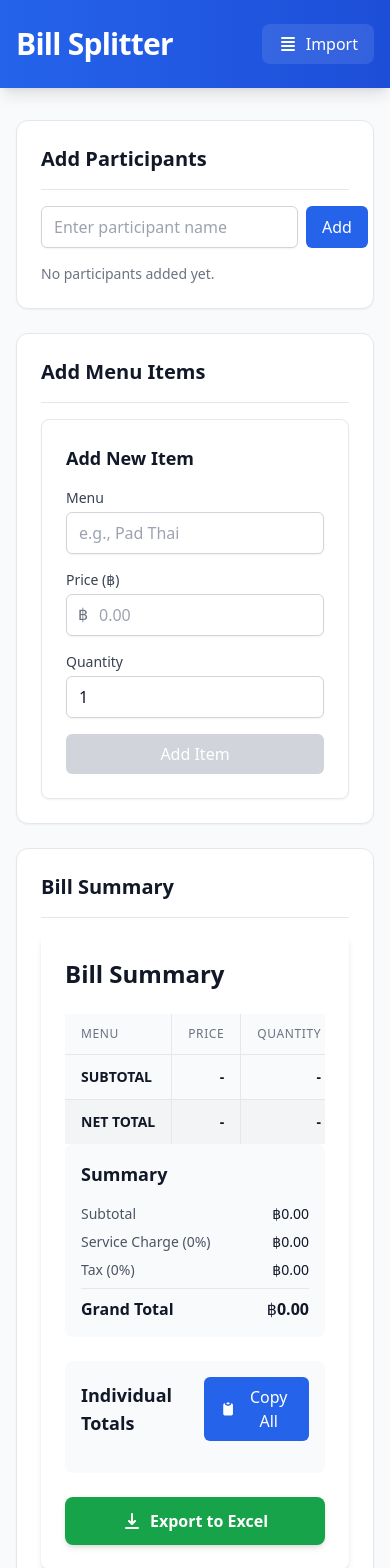
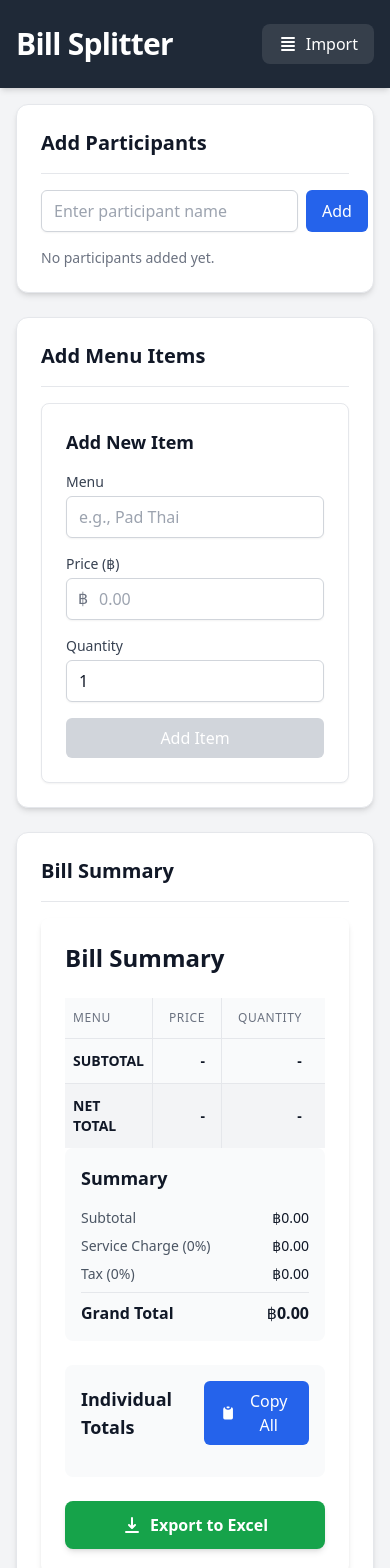
Before and after one commit to wichaisw/bill-splitter, a React (Vite) app: page / in a window 390 px wide. Shown: the top 1568 px of the page. Built offline with nearby package versions, Linux system fonts and the light colour scheme; the HTML template or start-up script is replaced by a standard one.

Commit message:
style: wrap words properly

```diff
--- a/src/App.tsx
+++ b/src/App.tsx
@@ -18,9 +18,9 @@ function App() {
   });
 
   return (
-    <div className="min-h-screen bg-gray-50">
+    <div className="min-h-screen w-full bg-gray-100 flex flex-col">
       {/* Header */}
-      <header className="bg-gradient-to-r from-blue-600 to-blue-700 shadow-lg">
+      <header className="w-full bg-gray-800 shadow-md">
         <div className="max-w-[1920px] mx-auto px-4 sm:px-6 lg:px-8 py-6">
           <div className="flex items-center justify-between">
             <h1 className="text-3xl font-bold text-white tracking-tight">
@@ -35,18 +35,18 @@ function App() {
       </header>
 
       {/* Main Content */}
-      <main className="max-w-[1600px] mx-auto px-4 sm:px-6 lg:px-8 py-8">
+      <main className="w-full flex-1 p-4 sm:p-8 max-w-[1400px] mx-auto">
         <div className="grid grid-cols-1 gap-8">
           {/* Input forms */}
           <div className="space-y-6">
-            <div className="bg-white rounded-xl shadow-sm border border-gray-200 p-6 transition-shadow hover:shadow-md">
+            <div className="w-full bg-white rounded-xl shadow-md border border-gray-200 p-6 sm:p-8 mb-6">
               <h2 className="text-xl font-semibold text-gray-900 border-b border-gray-200 pb-4 mb-4">
                 Add Participants
               </h2>
               <ParticipantForm bill={bill} setBill={setBill} />
             </div>
 
-            <div className="bg-white rounded-xl shadow-sm border border-gray-200 p-6 transition-shadow hover:shadow-md">
+            <div className="w-full bg-white rounded-xl shadow-md border border-gray-200 p-6 sm:p-8 mb-6">
               <h2 className="text-xl font-semibold text-gray-900 border-b border-gray-200 pb-4 mb-4">
                 Add Menu Items
               </h2>
@@ -54,7 +54,7 @@ function App() {
             </div>
 
             {/* Bill Summary */}
-            <div className="bg-white rounded-xl shadow-sm border border-gray-200 p-6 transition-shadow hover:shadow-md">
+            <div className="w-full bg-white rounded-xl shadow-md border border-gray-200 p-6 sm:p-8 mb-6">
               <h2 className="text-xl font-semibold text-gray-900 border-b border-gray-200 pb-4 mb-4">
                 Bill Summary
               </h2>
--- a/src/components/BillSummary.tsx
+++ b/src/components/BillSummary.tsx
@@ -66,7 +66,7 @@ export default function BillSummary({ bill }: BillSummaryProps) {
           <table className="min-w-full divide-y divide-gray-200">
             <thead className="bg-gray-50">
               <tr>
-                <th className="sticky left-0 z-20 bg-gray-50 px-4 py-3 text-left text-xs font-medium text-gray-500 uppercase tracking-wider border-r border-gray-200 w-[160px]">
+                <th className="sticky left-0 z-20 bg-gray-50 px-2 sm:px-4 py-3 text-left text-xs font-medium text-gray-500 uppercase tracking-wider border-r border-gray-200 w-[120px] sm:w-[160px]">
                   Menu
                 </th>
                 <th className="px-4 py-3 text-right text-xs font-medium text-gray-500 uppercase tracking-wider border-r border-gray-200 w-[100px]">
@@ -93,7 +93,7 @@ export default function BillSummary({ bill }: BillSummaryProps) {
                 const itemTotal = multiply(item.price, item.quantity);
                 return (
                   <tr key={item.id} className="hover:bg-gray-50">
-                    <td className="sticky left-0 z-10 bg-white px-4 py-3 whitespace-nowrap text-sm text-gray-900 border-r border-gray-200 w-[160px]">
+                    <td className="sticky left-0 z-10 max-w-[150px] lg:max-h-[500px] overflow-wrap-anywhere bg-white px-2 sm:px-4 py-3 text-sm text-gray-900 border-r border-gray-200 w-[120px] sm:w-[160px] break-words">
                       {item.name}
                     </td>
                     <td className="px-4 py-3 whitespace-nowrap text-sm text-gray-900 text-right border-r border-gray-200 w-[100px]">
@@ -124,7 +124,7 @@ export default function BillSummary({ bill }: BillSummaryProps) {
               })}
               {/* Subtotal Row */}
               <tr className="bg-gray-50 font-semibold">
-                <td className="sticky left-0 z-10 bg-gray-50 px-4 py-3 whitespace-nowrap text-sm text-gray-900 border-r border-gray-200 w-[160px]">
+                <td className="sticky left-0 z-10 bg-gray-50 px-2 sm:px-4 py-3 text-sm text-gray-900 border-r border-gray-200 w-[120px] sm:w-[160px] break-words">
                   SUBTOTAL
                 </td>
                 <td className="px-4 py-3 whitespace-nowrap text-sm text-gray-900 text-right border-r border-gray-200 w-[100px]">
@@ -164,7 +164,7 @@ export default function BillSummary({ bill }: BillSummaryProps) {
               </tr>
               {/* Net Total Row */}
               <tr className="bg-gray-100 font-semibold">
-                <td className="sticky left-0 z-10 bg-gray-100 px-4 py-3 whitespace-nowrap text-sm text-gray-900 border-r border-gray-200 w-[160px]">
+                <td className="sticky left-0 z-10 bg-gray-100 px-2 sm:px-4 py-3 text-sm text-gray-900 border-r border-gray-200 w-[120px] sm:w-[160px] break-words">
                   NET TOTAL
                 </td>
                 <td className="px-4 py-3 whitespace-nowrap text-sm text-gray-900 text-right border-r border-gray-200 w-[100px]">
--- a/src/components/MenuItemForm.tsx
+++ b/src/components/MenuItemForm.tsx
@@ -136,7 +136,7 @@ export default function MenuItemForm({ bill, setBill }: MenuItemFormProps) {
             <table className="min-w-full divide-y divide-gray-200">
               <thead>
                 <tr className="bg-gray-50">
-                  <th className="sticky left-0 z-20 bg-gray-50 px-4 py-3 text-left text-xs font-medium text-gray-500 uppercase tracking-wider border-r border-gray-200 w-[160px]">
+                  <th className="sticky left-0 z-20 bg-gray-50 px-2 sm:px-4 py-3 text-left text-xs font-medium text-gray-500 uppercase tracking-wider border-r border-gray-200 w-[120px] sm:w-[160px]">
                     Menu
                   </th>
                   <th className="px-4 py-3 text-right text-xs font-medium text-gray-500 uppercase tracking-wider border-r border-gray-200 w-[100px]">
@@ -172,7 +172,7 @@ export default function MenuItemForm({ bill, setBill }: MenuItemFormProps) {
                     key={item.id}
                     className="hover:bg-gray-50 transition-colors"
                   >
-                    <td className="sticky left-0 z-10 bg-white px-4 py-3 whitespace-nowrap text-sm font-medium text-gray-900 border-r border-gray-200 w-[160px]">
+                    <td className="sticky left-0 z-10 bg-white px-2 sm:px-4 py-3 text-sm font-medium text-gray-900 border-r border-gray-200 w-[120px] sm:w-[160px] break-words max-w-[150px] lg:max-h-[500px] overflow-wrap-anywhere">
                       {item.name}
                     </td>
                     <td className="px-4 py-3 whitespace-nowrap text-sm text-gray-900 text-right border-r border-gray-200 w-[100px]">
```
Also changed, not shown: src/App.css (+2 -57 lines).
